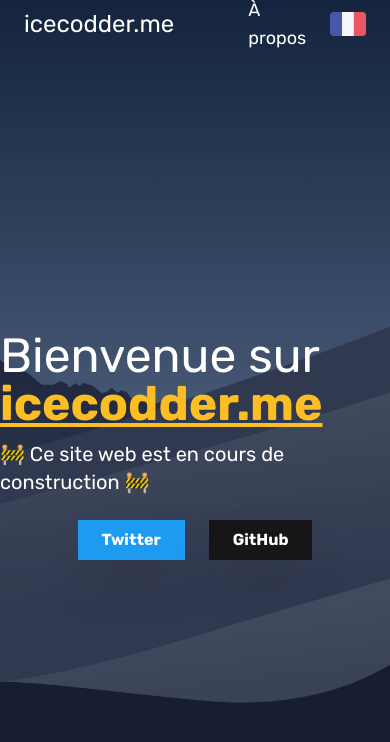
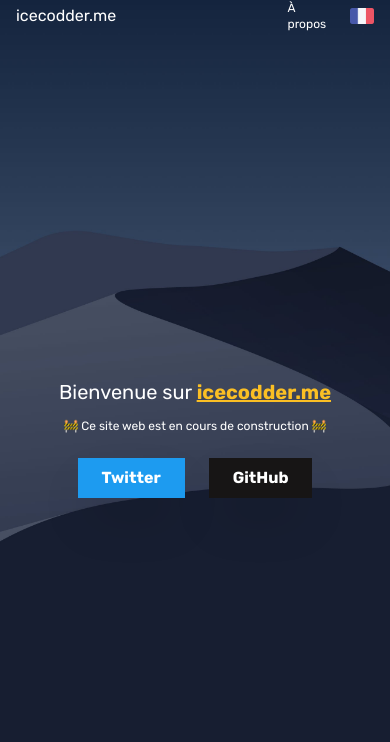
Before and after one commit to icecodder/icecodder.me, a Vue app: page / in a window 390 px wide. Shown: the top 742 px of the page. Built offline with nearby package versions, Linux system fonts and the light colour scheme.

Commit message:
add responsive

```diff
--- a/src/App.vue
+++ b/src/App.vue
@@ -1,5 +1,5 @@
 <template>
-  <div class="flex flex-col h-screen bg-hero bg-cover bg-no-repeat">
+  <div class="flex flex-col h-screen bg-hero bg-center bg-no-repeat bg-cover">
     <NavBar />
     <Header />
 
--- a/src/components/Header.vue
+++ b/src/components/Header.vue
@@ -1,7 +1,7 @@
 <template>
   <header class="flex-grow flex flex-col justify-center items-center space-y-3">
-    <p class="text-5xl text-white">Bienvenue sur <a class="font-extrabold text-yellow-400 underline" href="/">{{ website }}</a></p>
-    <p class="text-xl text-white">🚧 Ce site web est en cours de construction 🚧</p>
+    <p class="flew-wrap sm:flex-nowrap justify-center text-xl sm:text-5xl text-white">Bienvenue sur <a class="font-extrabold text-yellow-400 underline" href="/">{{ website }}</a></p>
+    <p class="text-xs sm:text-xl text-white">🚧 Ce site web est en cours de construction 🚧</p>
     <ButtonRow />
   </header>
 </template>
--- a/src/components/NavBar.vue
+++ b/src/components/NavBar.vue
@@ -1,11 +1,11 @@
 <template>
-  <nav class="flex-none flex flex-row h-12 mx-6 text-white">
-    <div class="flex flex-row h-full w-4/5 items-center">
-      <a class="text-2xl" href="/">icecodder.me</a>
+  <nav class="flex-none flex flex-row h-8 sm:h-12 mx-4 sm:mx-6 text-white">
+    <div class="flex flex-row h-full w-1/2 sm: w-4/5 items-center">
+      <a class="text-base sm:text-2xl" href="/">icecodder.me</a>
     </div>
-    <div class="flex flex-row-reverse h-full w-1/5 items-center">
-      <img class="h-6 ml-6" src="../assets/flags/fr_FR.png" alt="FR" />
-      <a class="text-lg" href="#about">À propos</a>
+    <div class="flex flex-row-reverse h-full w-1/2 sm: w-1/5 items-center">
+      <img class="h-4 sm:h-6 ml-6" src="../assets/flags/fr_FR.png" alt="FR" />
+      <a class="text-xs sm:text-lg" href="#about">À propos</a>
     </div>
   </nav>
 </template>
```
